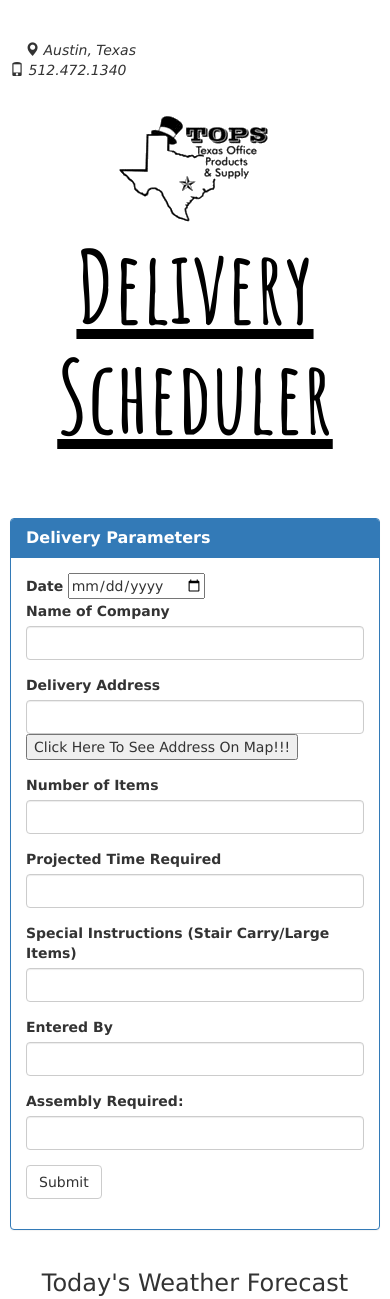
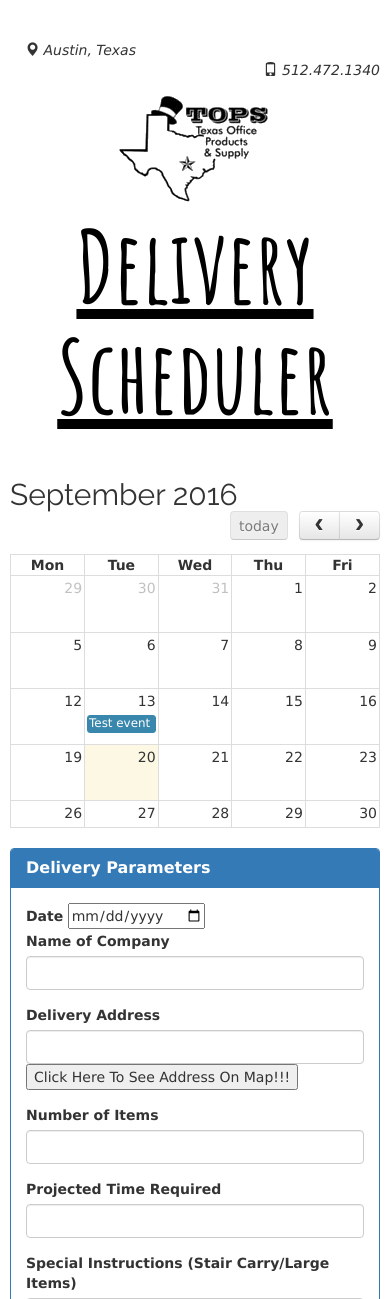
Before and after one commit to skurtz92/FurnitureScheduler-, a PHP site: page / in a window 390 px wide. Shown: the top 1299 px of the page. Run offline with PHP 8.4, Linux system fonts and the light colour scheme; lists and menus that the app fills with data are empty; some libraries are stand-ins or nearby versions.

Commit message:
centered phone

```diff
--- a/assets/logic.js
+++ b/assets/logic.js
@@ -57,16 +57,6 @@ $(document).ready(function() {
 		specialInstructions = $("#specInstr").val().trim();
 		enteredBy = $("#enterBy").val().trim();
 
-		if (deliveryDate === null || companyName === "") {
-			swal({
-				title: "Incomplete entry",
-				html: true,
-				text: "<p>Please enter a delivery date and company name.</p>",
-				allowOutsideClick: true
-			});
-			return false;
-		}
-		else {
 		//ceate new object to hold delivery data
 		var newDeliveryListing = {
 			title: companyName,
@@ -77,7 +67,7 @@ $(document).ready(function() {
 			instrux: specialInstructions,
 			salesperson: enteredBy
 		};
-		}
+
 		//return false;
 
 		//upload delivery data to firebase
@@ -143,6 +133,8 @@ $(document).ready(function() {
 
 	//end of add to firebase function
 
+
+
 	});
 
 	var APIkey = "94ccf5084d7d124f3b9a747e7d55d177";
@@ -171,23 +163,11 @@ $(document).ready(function() {
 
 
 //end of document ready function
+});
 
-function fetchWeatherForecast(location,$http,$filter){
-  $http.get("http://api.openweathermap.org/data/2.5/forecast/daily?lat="+location.latitude+"&lon="+location.longitude+"&cnt=10&mode=json&units=metric").success(function(data) {
-    addWeatherToCalendar(data,$filter);
-  });
-}
-function addWeatherToButton(weatherData,$filter){
-  var date = new Date();
-  for (var i = 0; i < weatherData.list.length; i++) {
-    var element = angular.element('td.fc-day[data-date="' + $filter('date')(date, 'yyyy-MM-dd').toString() + '"]')
-    var html = element[0].innerHTML
-    var icon = weatherData.list[i].weather[0].icon
-    var temp = weatherData.list[i].temp.max + "-" +weatherData.list[i].temp.min
-    element.append("<span><img src='http://openweathermap.org/img/w/"+icon+".png'/>"+temp+"</span>")
-    date.setDate(date.getDate() + 1);
-  }
-}
+
+
+
 
 function initMap() {
         var map = new google.maps.Map(document.getElementById('map'), {
--- a/assets/style.css
+++ b/assets/style.css
@@ -49,3 +49,9 @@ panel-title {
 
 
 }
+
+#phone {
+
+	float: right;
+
+}
--- a/index.html
+++ b/index.html
@@ -28,17 +28,15 @@
 <div class="top-bar" id="home">
                 <div class="container">
                     <div class="row">
-                        <div class="col-md-8 top-left">
+                        <div class="col-md-6 col-md-6">
 
                             <span class="location wow fadeInDown"  data-wow-duration=".8s" data-wow-delay=".3s">
                                         <i class="glyphicon glyphicon-map-marker"></i>
                                            <em>Austin, Texas</em>
-                                    </span>
                         </div>
-
-
+                       <div id="phone">
                         <i class="glyphicon glyphicon-phone"></i>
-                                <em>512.472.1340</em>
+                                <em>512.472.1340</em> </div></span>
     <div class="jumbotron" style="background-color: white ; color: black;">
        <span><h1 class="text-center"><img src="TOPS Logo transparent.gif" class="img-fluid" alt="Responsive image" id="logo"><u>Delivery Scheduler
         </img></u></strong></h1></span>
```
Lines whose indentation alone changed are shown as unchanged.
